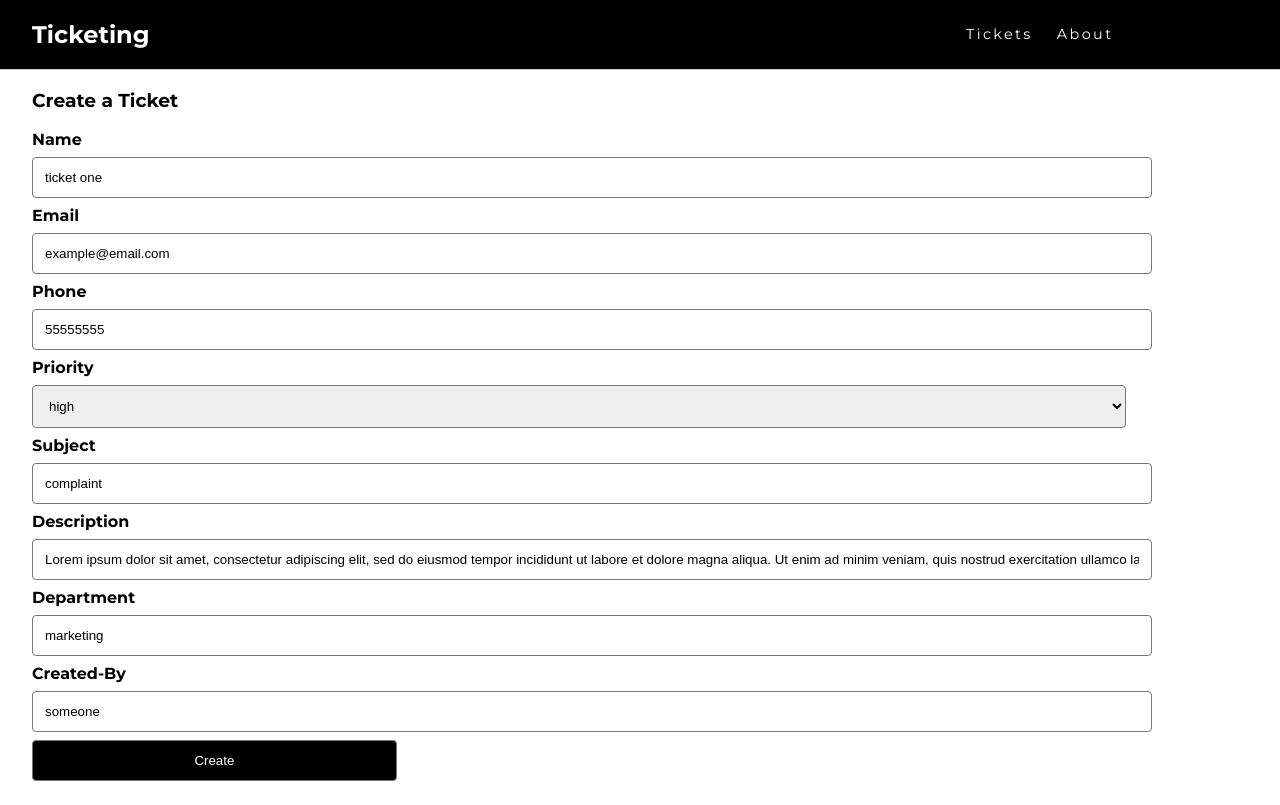
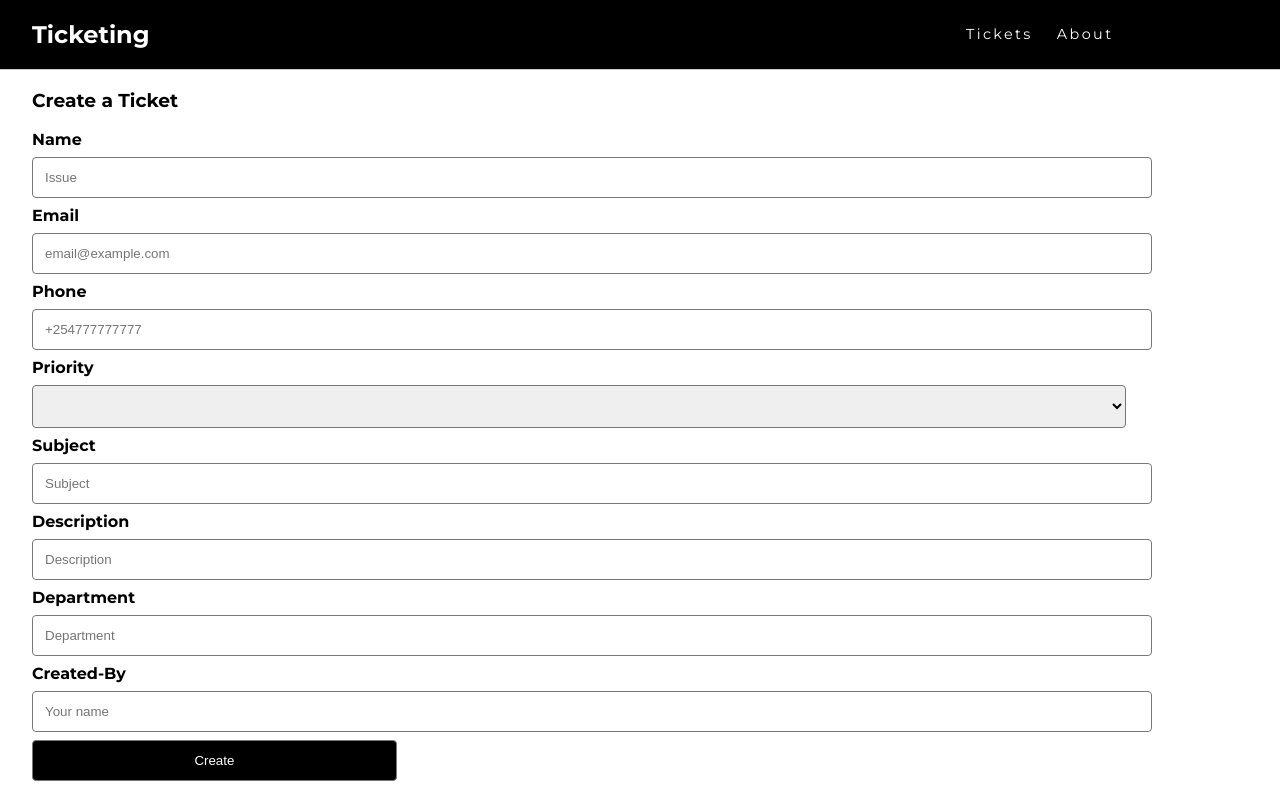
Before and after one commit to BradleyTim/ticketing-app, an Angular app: page /create-ticket in a window 1280 px wide. Built offline with nearby package versions, Linux system fonts and the light colour scheme.

Commit message:
add form validation to the ticket form

```diff
--- a/src/app/ticketform/ticketform.component.css
+++ b/src/app/ticketform/ticketform.component.css
@@ -10,6 +10,10 @@
     border: 1px solid #777;
     border-radius: 4px;
     margin: .5rem 0;
+}
+
+.alert-danger {
+    color: red;
 }
 
 label {
--- a/src/app/ticketform/ticketform.component.html
+++ b/src/app/ticketform/ticketform.component.html
@@ -3,37 +3,61 @@
   <form #ticketForm="ngForm" (ngSubmit)="onSubmit()">
     <div class="form-group">
       <label for="name">Name</label>
-      <input class="form-control" type="text" name="name" id="name" [(ngModel)]="ticket.name">
+      <input class="form-control" type="text" name="name" id="name" [(ngModel)]="ticket.name" placeholder="Issue" required minLength="2" #name="ngModel">
+      <span *ngIf="name.invalid && (name.dirty || name.touched)"class="alert-danger">
+        <span *ngIf="name.errors.required">* Name is required</span>
+      </span>
     </div>
     <div class="form-group">
       <label for="email">Email</label>
-      <input class="form-control" type="text" name="email" id="email" [(ngModel)]="ticket.email">
+      <input class="form-control" type="email" name="email" id="email" [(ngModel)]="ticket.email" placeholder="email@example.com" required minLength="2" #email="ngModel">
+      <span *ngIf="email.invalid && (email.dirty || email.touched)"class="alert-danger">
+        <span *ngIf="email.errors.required">* Email is required</span>
+      </span>
     </div>
     <div class="form-group">
       <label for="phone">Phone</label>
-      <input class="form-control" type="text" name="phone" id="phone" [(ngModel)]="ticket.phone">
+      <input class="form-control" type="tel" name="phone" id="phone" [(ngModel)]="ticket.phone" placeholder="+254777777777" required minLength="2" #phone="ngModel">
+      <span *ngIf="phone.invalid && (phone.dirty || phone.touched)"class="alert-danger">
+        <span *ngIf="phone.errors.required">* Phone number is required</span>
+      </span>
     </div>
     <div class="form-group">
       <label for="priority">Priority</label>
-      <select class="form-control" id="priority" name="priority" [(ngModel)]="ticket.priority" required>
+      <select class="form-control" id="priority" name="priority" [(ngModel)]="ticket.priority" required required minLength="2" #priority="ngModel">
         <option class="form-control" *ngFor="let priority of priorities" [value]="priority">{{priority}}</option>
       </select>
+      <span *ngIf="priority.invalid && (priority.dirty || priority.touched)"class="alert-danger">
+        <span *ngIf="priority.errors.required">* Priority is required</span>
+      </span>
     </div>
     <div class="form-group">
       <label for="subject">Subject</label>
-      <input class="form-control" type="text" name="subject" id="subject" [(ngModel)]="ticket.subject">
+      <input class="form-control" type="text" name="subject" id="subject" [(ngModel)]="ticket.subject" placeholder="Subject" required minLength="2" #subject="ngModel">
+      <span *ngIf="subject.invalid && (subject.dirty || subject.touched)"class="alert-danger">
+        <span *ngIf="subject.errors.required">* Subject is required</span>
+      </span>
     </div>
     <div class="form-group">
       <label for="description">Description</label>
-      <input class="form-control" type="text" name="description" id="description" [(ngModel)]="ticket.description">
+      <input class="form-control" type="text" name="description" id="description" [(ngModel)]="ticket.description" placeholder="Description" required minLength="2" #description="ngModel">
+      <span *ngIf="name.invalid && (description.dirty || description.touched)"class="alert-danger">
+        <span *ngIf="description.errors.required">* Description is required</span>
+      </span>
     </div>
     <div class="form-group">
       <label for="department">Department</label>
-      <input class="form-control" type="text" name="department" id="department" [(ngModel)]="ticket.department">
+      <input class="form-control" type="text" name="department" id="department" [(ngModel)]="ticket.department" placeholder="Department" required minLength="2" #department="ngModel">
+      <span *ngIf="department.invalid && (department.dirty || department.touched)"class="alert-danger">
+        <span *ngIf="department.errors.required">* Department is required</span>
+      </span>
     </div>
     <div class="form-group">
       <label for="createdBy">Created-By</label>
-      <input class="form-control" type="text" name="createdBy" id="createdBy" [(ngModel)]="ticket.createdBy">
+      <input class="form-control" type="text" name="createdBy" id="createdBy" [(ngModel)]="ticket.createdBy" placeholder="Your name" required minLength="2" #createdBy="ngModel">
+      <span *ngIf="createdBy.invalid && (createdBy.dirty || createdBy.touched)"class="alert-danger">
+        <span *ngIf="createdBy.errors.required">* Created-By is required</span>
+      </span>
     </div>
     <button class="btn btn-default" type="submit">Create</button>
   </form>
--- a/src/app/ticketform/ticketform.component.ts
+++ b/src/app/ticketform/ticketform.component.ts
@@ -16,14 +16,14 @@ export class TicketformComponent implements OnInit {
 
   ticket = {
     id: 0,
-    name: 'ticket one',
-    email: 'example@email.com',
-    phone: '55555555',
-    priority: 'high',
-    subject: 'complaint',
-    description: 'Lorem ipsum dolor sit amet, consectetur adipiscing elit, sed do eiusmod tempor incididunt ut labore et dolore magna aliqua. Ut enim ad minim veniam, quis nostrud exercitation ullamco laboris nisi ut aliquip ex ea commodo consequat.',
-    department: 'marketing',
-    createdBy: 'someone'
+    name: '',
+    email: '',
+    phone: '',
+    priority: '',
+    subject: '',
+    description: '',
+    department: '',
+    createdBy: ''
   };
 
   tickets: any[];
```
